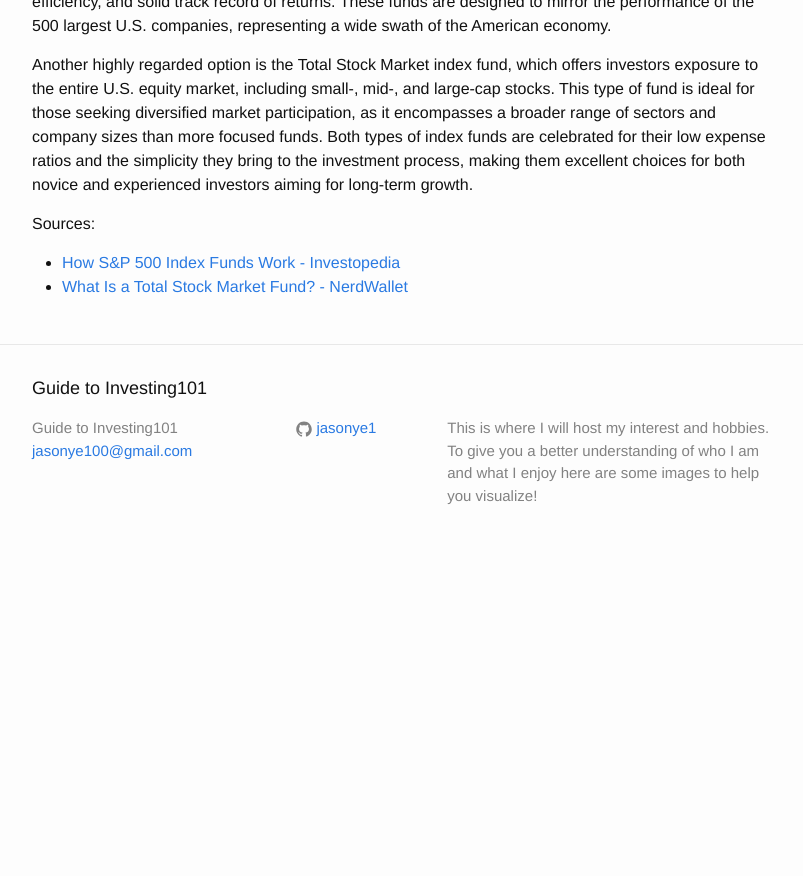
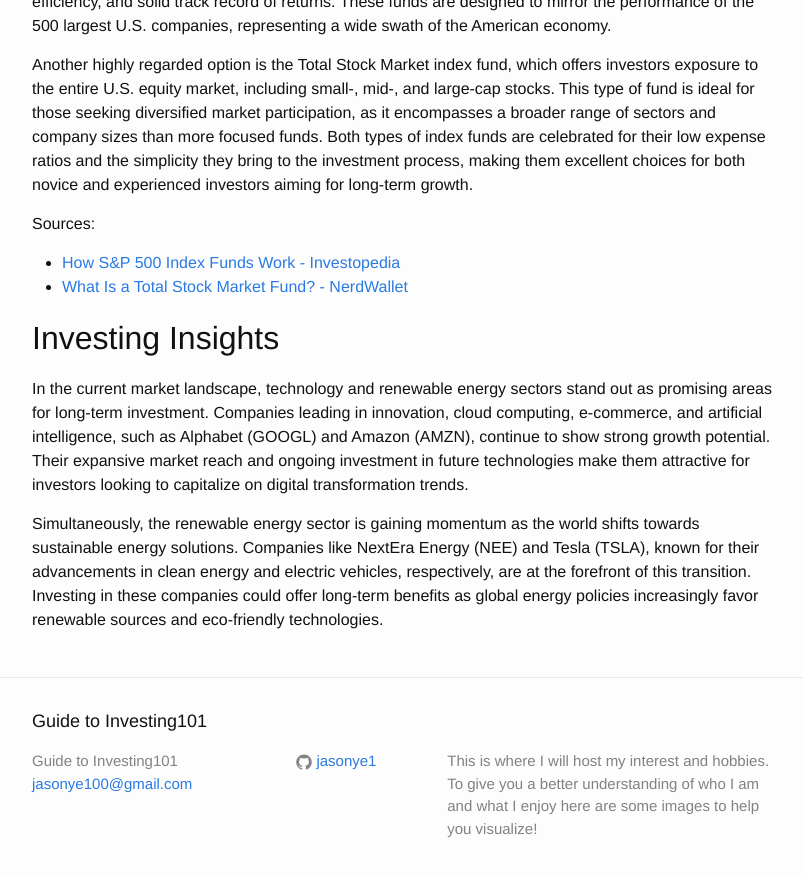
Before and after one commit to jasonye1/jasonye1.github.io, a Jekyll site: the page built from index.html, in a window 1280 px wide and 900 px high, scrolled down 1014 px. Shown: the top 876 px of the window, without its empty margins (238-1041 px from the left). Built offline with Jekyll 4.4.1, drawn with Linux system fonts in a browser that asks for light colours; before the commit the page ends 1581 px from its top, so only the background shows below that.

Commit message:
Update index.html

```diff
--- a/index.html
+++ b/index.html
@@ -72,3 +72,16 @@
     </ul>
 </body>
 </html>
+<html lang="en">
+<head>
+    <meta charset="UTF-8">
+    <meta name="viewport" content="width=device-width, initial-scale=1.0">
+    <title>Investing Insights</title>
+</head>
+<body>
+    <h1>Investing Insights</h1>
+    <p>In the current market landscape, technology and renewable energy sectors stand out as promising areas for long-term investment. Companies leading in innovation, cloud computing, e-commerce, and artificial intelligence, such as Alphabet (GOOGL) and Amazon (AMZN), continue to show strong growth potential. Their expansive market reach and ongoing investment in future technologies make them attractive for investors looking to capitalize on digital transformation trends.</p>
+
+    <p>Simultaneously, the renewable energy sector is gaining momentum as the world shifts towards sustainable energy solutions. Companies like NextEra Energy (NEE) and Tesla (TSLA), known for their advancements in clean energy and electric vehicles, respectively, are at the forefront of this transition. Investing in these companies could offer long-term benefits as global energy policies increasingly favor renewable sources and eco-friendly technologies.</p>
+</body>
+</html>
```
